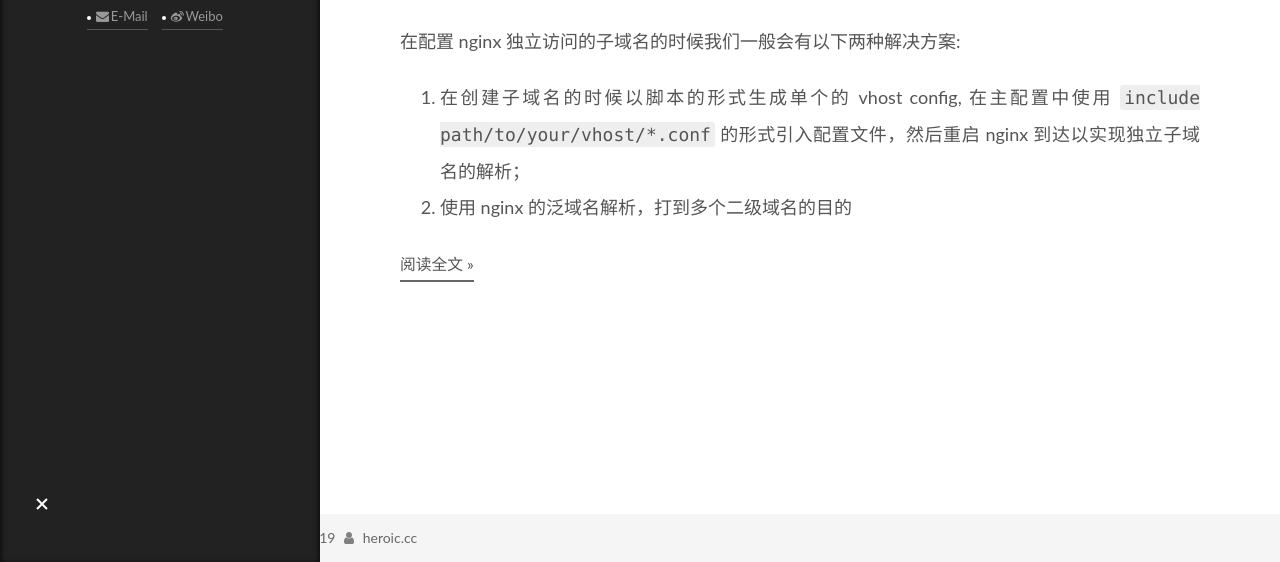
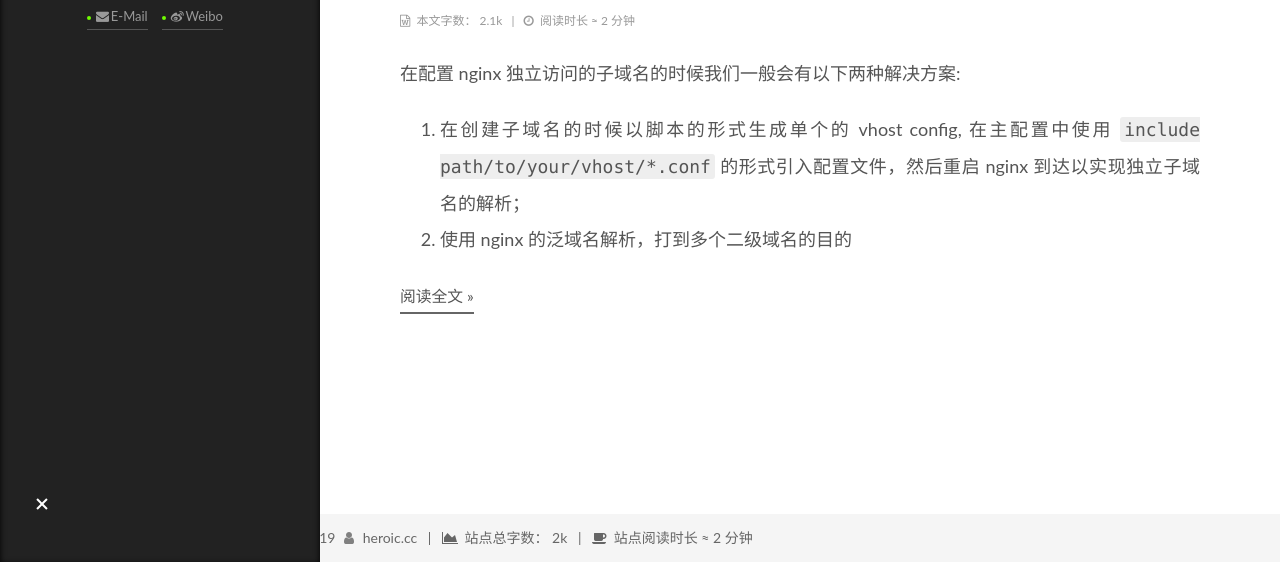
Before and after one commit to xjiaqing/xuejiaqing.github.io, a plain HTML site: page index.html in a window 1280 px wide. Shown: the part 238-800 px from the top of the page. Drawn offline with Linux system fonts and the light colour scheme.

Commit message:
Site updated: 2019-09-14 02:09:01

```diff
--- a/css/main.css
+++ b/css/main.css
@@ -1729,7 +1729,7 @@ article:last-child .post-eof {
 }
 .links-of-author a::before,
 .links-of-author span.exturl::before {
-  background: #fff;
+  background: #70fc01;
   border-radius: 50%;
   content: ' ';
   display: inline-block;
--- a/index.html
+++ b/index.html
@@ -259,6 +259,27 @@
 
 
 
+          <br>
+            <span class="post-meta-item" title="本文字数">
+              <span class="post-meta-item-icon">
+                <i class="fa fa-file-word-o"></i>
+              </span>
+
+                <span class="post-meta-item-text">本文字数：</span>
+
+              <span>2.1k</span>
+            </span>
+
+            <span class="post-meta-item" title="阅读时长">
+              <span class="post-meta-item-icon">
+                <i class="fa fa-clock-o"></i>
+              </span>
+
+                <span class="post-meta-item-text">阅读时长 &asymp;</span>
+
+              <span>2 分钟</span>
+            </span>
+
 
         </div>
       </header>
@@ -408,6 +429,20 @@
     <i class="fa fa-user"></i>
   </span>
   <span class="author" itemprop="copyrightHolder">heroic.cc</span>
+    <span class="post-meta-divider">|</span>
+    <span class="post-meta-item-icon">
+      <i class="fa fa-area-chart"></i>
+    </span>
+      <span class="post-meta-item-text">站点总字数：</span>
+
+    <span title="站点总字数">2k</span>
+    <span class="post-meta-divider">|</span>
+    <span class="post-meta-item-icon">
+      <i class="fa fa-coffee"></i>
+    </span>
+      <span class="post-meta-item-text">站点阅读时长 &asymp;</span>
+
+    <span title="站点阅读时长">2 分钟</span>
 </div>
 
 
```
Also changed, not shown: 2019/09/14/Nginx-泛域名解析/index.html (+35 -0 lines), archives/2019/09/index.html (+14 -0 lines), archives/2019/index.html (+14 -0 lines), archives/index.html (+14 -0 lines), tags/nginx/index.html (+14 -0 lines).
